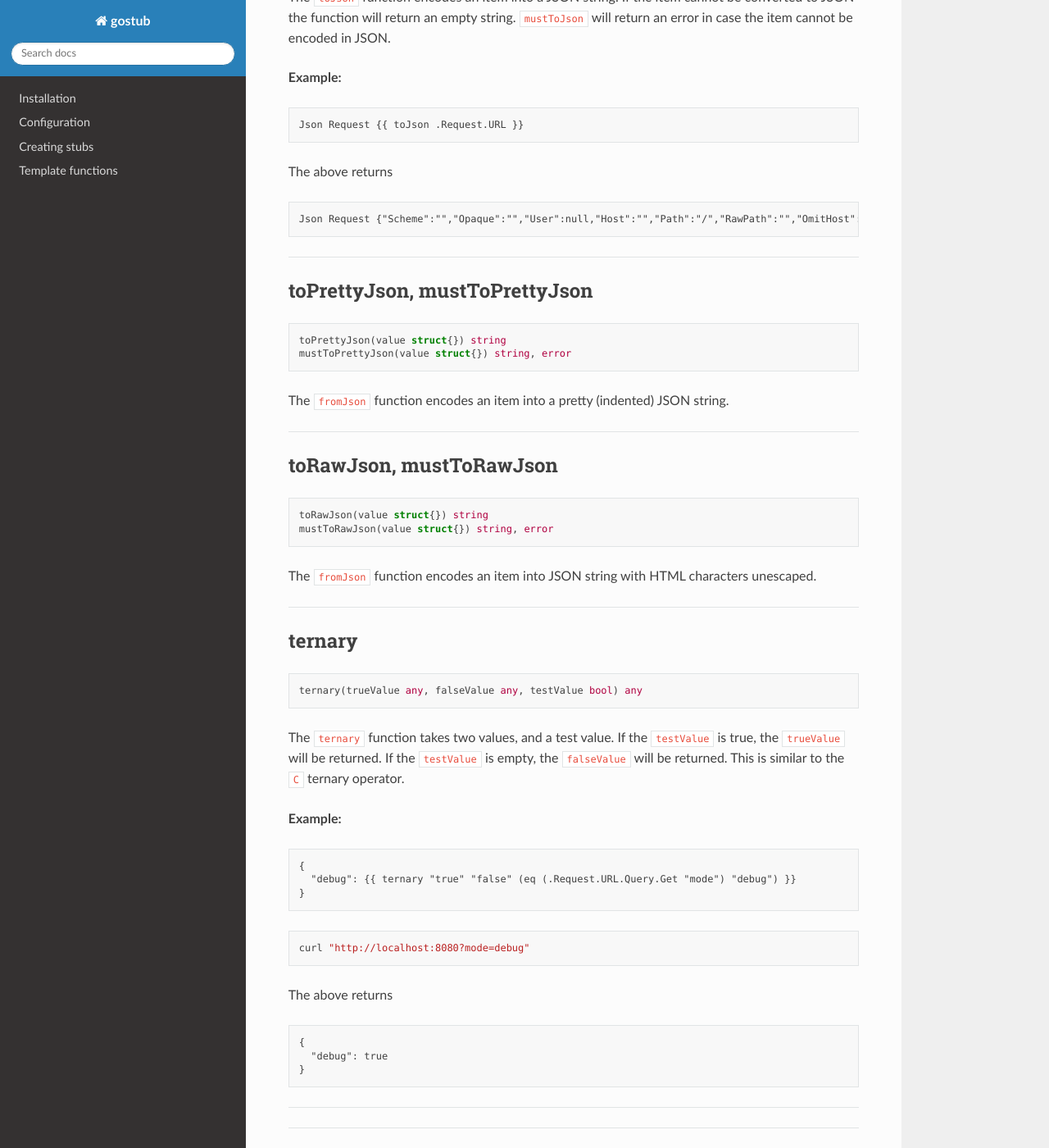
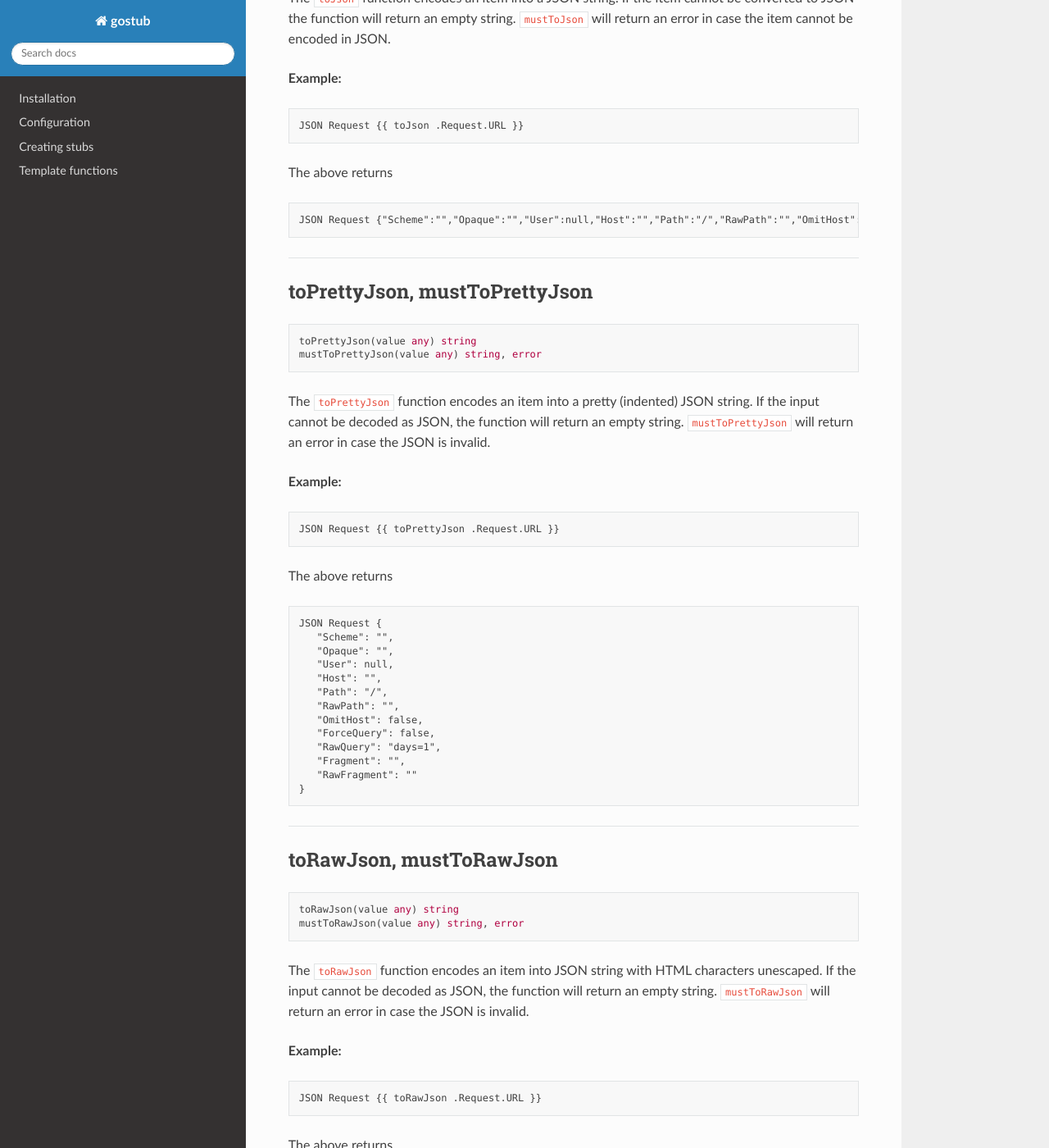
Before and after one commit to Rom4eg/gostub, a Sphinx documentation site: the page built from docs/funcs/common.rst, in a window 1280 px wide and 1400 px high, scrolled down 3463 px. Shown: the whole window at 82% size. Built offline with Sphinx 7.4.7 and the Read the Docs theme 3.1.0, drawn with Linux system fonts in a browser that asks for light colours; some of the changed text lies outside the part shown.

Commit message:
docs - minor fixes

```diff
--- a/docs/funcs/common.rst
+++ b/docs/funcs/common.rst
@@ -14,16 +14,16 @@
 
    default(defaultValue any, value any) any
 
-if ``value`` evaluates to a non-empty value, it will be used. But if it is empty, ``defaultValue`` will be returned instead.
+If ``value`` evaluates to a non-empty value, it will be used. But if it is empty, ``defaultValue`` will be returned instead.
 
-The definition of “empty” depends on type:
+The definition of “empty” depends on the type:
 
 * Numeric: ``0``
-* String: ``“”``
+* String: ``""``
 * Lists: ``[]``
 * Dicts: ``{}``
 * Boolean: ``false``
-* And always nil (aka null)
+* nil (aka null)
 
 For structs, there is no definition of empty, so a struct will never return the default.
 
@@ -82,9 +82,9 @@
 
 .. code-block:: go
 
-   coalesce(values ...any) bool
+   coalesce(values ...any) any
 
-The ``coalesce`` function takes a list of values and returns the first non-empty one.
+The ``coalesce`` function takes multiple values and returns the first non-empty one.
 
 **Example:**
 
@@ -109,7 +109,7 @@
 
    all(values ...any) bool
 
-The ``all`` takes a list of values and returns ``true`` if all values are non-empty.
+The ``all`` function takes a list of values and returns ``true`` if all values are non-empty.
 
 **Example:**
 
@@ -161,8 +161,8 @@
    fromJson(value string) interface{}
    mustFromJson(value string) interface{}, error
 
-The ``fromJson`` decodes a JSON document into a structure.
-If the input cannot be decoded as JSON the function will return an empty string.
+The ``fromJson`` function decodes a JSON document into a structure.
+If the input cannot be decoded as JSON, the function will return an empty string.
 ``mustFromJson`` will return an error in case the JSON is invalid.
 
 **Example:**
@@ -187,8 +187,8 @@
 
 .. code-block:: go
 
-   toJson(value struct{}) string
-   mustToJson(value struct{}) string, error
+   toJson(value any) string
+   mustToJson(value any) string, error
 
 The ``toJson`` function encodes an item into a JSON string.
 If the item cannot be converted to JSON the function will return an empty string.
@@ -198,13 +198,13 @@
 
 .. code-block:: html
 
-   Json Request {{ toJson .Request.URL }}
+   JSON Request {{ toJson .Request.URL }}
 
 The above returns
 
 .. code-block:: text
 
-    Json Request {"Scheme":"","Opaque":"","User":null,"Host":"","Path":"/","RawPath":"","OmitHost":false,"ForceQuery":false,"RawQuery":"","Fragment":"","RawFragment":""}
+    JSON Request {"Scheme":"","Opaque":"","User":null,"Host":"","Path":"/","RawPath":"","OmitHost":false,"ForceQuery":false,"RawQuery":"","Fragment":"","RawFragment":""}
 
 ----
 
@@ -216,10 +216,36 @@
 
 .. code-block:: go
 
-   toPrettyJson(value struct{}) string
-   mustToPrettyJson(value struct{}) string, error
+   toPrettyJson(value any) string
+   mustToPrettyJson(value any) string, error
 
-The ``fromJson`` function encodes an item into a pretty (indented) JSON string.
+The ``toPrettyJson`` function encodes an item into a pretty (indented) JSON string.
+If the input cannot be decoded as JSON, the function will return an empty string.
+``mustToPrettyJson`` will return an error in case the JSON is invalid.
+
+**Example:**
+
+.. code-block:: html
+
+   JSON Request {{ toPrettyJson .Request.URL }}
+
+The above returns
+
+.. code-block:: text
+
+   JSON Request {
+      "Scheme": "",
+      "Opaque": "",
+      "User": null,
+      "Host": "",
+      "Path": "/",
+      "RawPath": "",
+      "OmitHost": false,
+      "ForceQuery": false,
+      "RawQuery": "days=1",
+      "Fragment": "",
+      "RawFragment": ""
+   }
 
 ----
 
@@ -231,10 +257,24 @@
 
 .. code-block:: go
 
-   toRawJson(value struct{}) string
-   mustToRawJson(value struct{}) string, error
+   toRawJson(value any) string
+   mustToRawJson(value any) string, error
 
-The ``fromJson`` function encodes an item into JSON string with HTML characters unescaped.
+The ``toRawJson`` function encodes an item into JSON string with HTML characters unescaped.
+If the input cannot be decoded as JSON, the function will return an empty string.
+``mustToRawJson`` will return an error in case the JSON is invalid.
+
+**Example:**
+
+.. code-block:: html
+
+   JSON Request {{ toRawJson .Request.URL }}
+
+The above returns
+
+.. code-block:: text
+
+   JSON Request {"Scheme":"","Opaque":"","User":null,"Host":"","Path":"/","RawPath":"","OmitHost":false,"ForceQuery":false,"RawQuery":"days=1","Fragment":"","RawFragment":""}
 
 ----
 
@@ -249,27 +289,24 @@
 
 The ``ternary`` function takes two values, and a test value.
 If the ``testValue`` is true, the ``trueValue`` will be returned.
-If the ``testValue`` is empty, the ``falseValue`` will be returned.
-This is similar to the ``C`` ternary operator.
+If the ``testValue`` is false, the ``falseValue`` will be returned.
+This is similar to the *C* ternary operator.
 
 **Example:**
 
 .. code-block:: html
 
-    {
+   {
       "debug": {{ ternary "true" "false" (eq (.Request.URL.Query.Get "mode") "debug") }}
-    }
-
-.. code-block:: bash
-
-    curl "http://localhost:8080?mode=debug"
+   }
 
 The above returns
 
 .. code-block:: text
 
-  {
-    "debug": true
-  }
+   curl "http://localhost:8080?mode=debug"
+   {
+      "debug": true
+   }
 
 ----
```
Also changed, not shown: other parts of docs/funcs/common.rst (+2 -2 lines), docs/funcs/strings.rst (+75 -56 lines).
